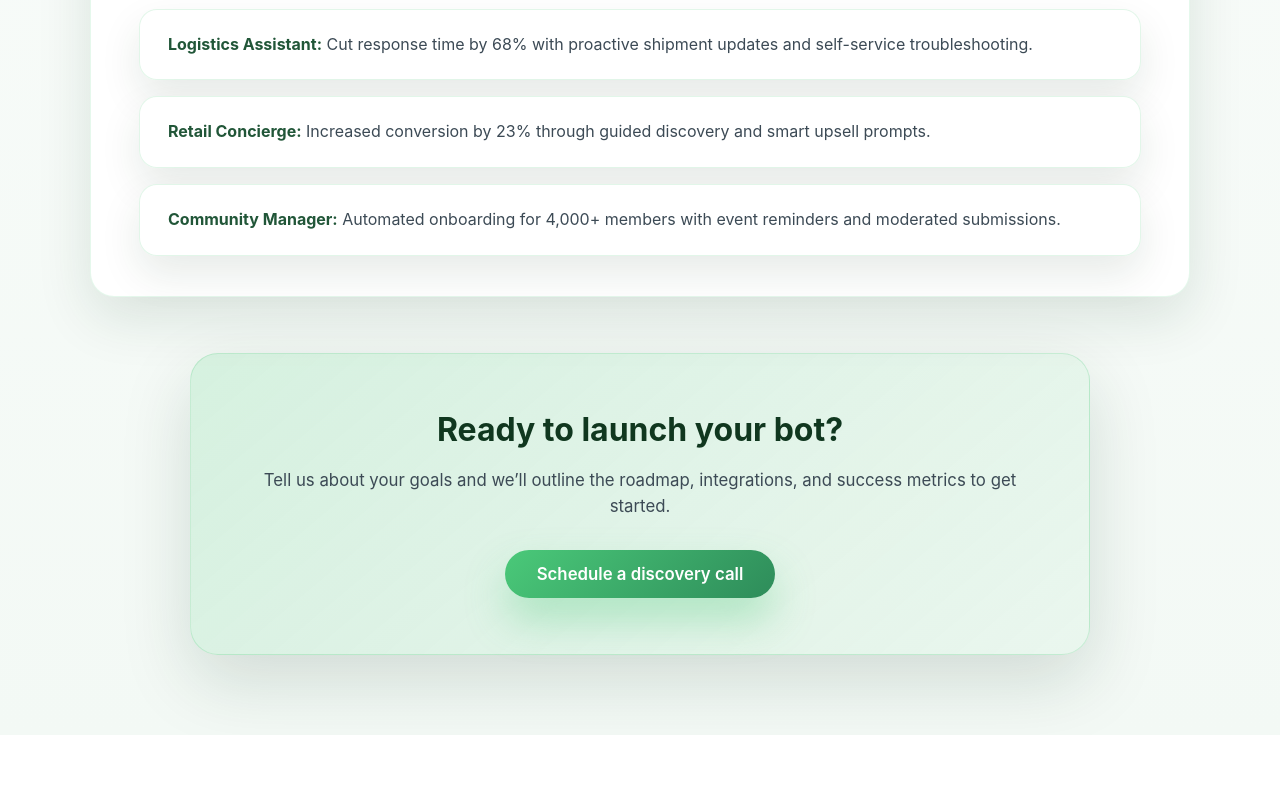
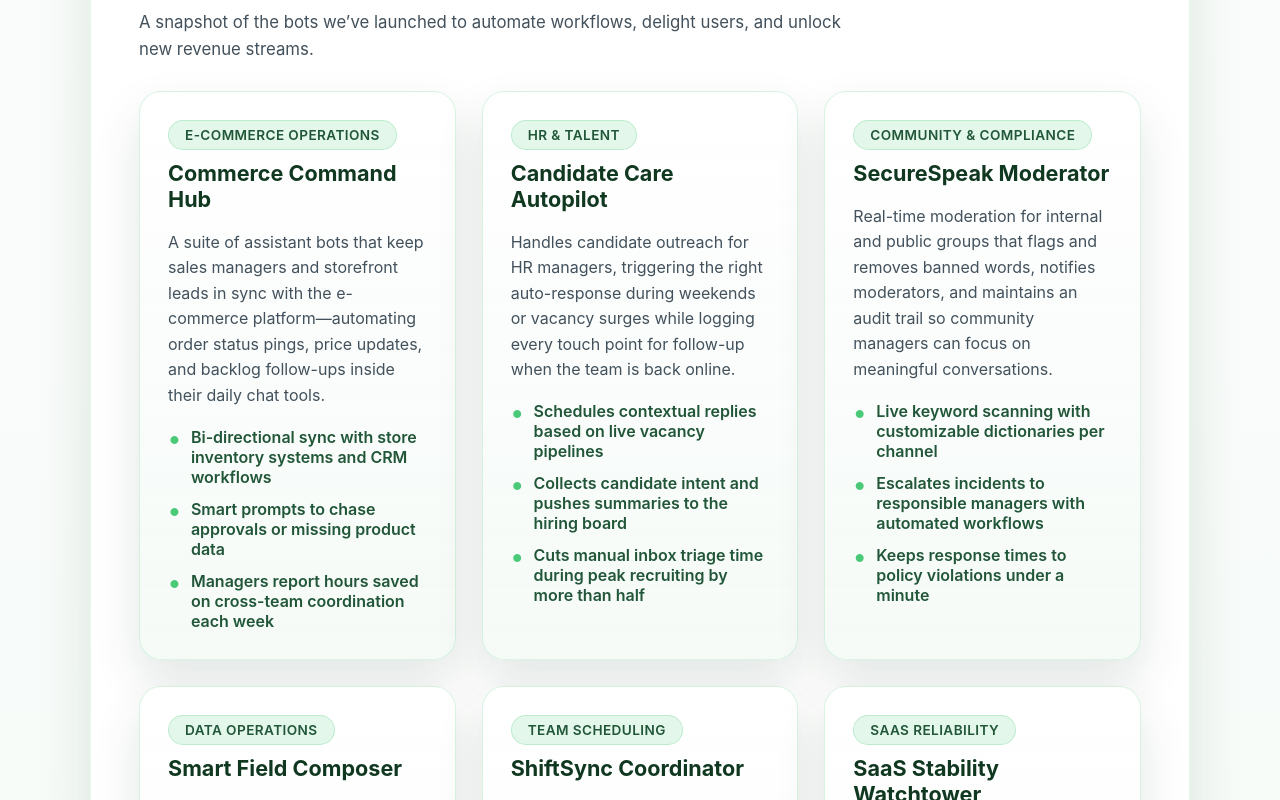
Before and after one commit to Tishify/tishify, a React (Create React App) app: page /chatbot-details in a window 1280 px wide. Shown: the part 1680-2480 px from the top of the page. Before the commit the page ends 2415 px from the top, so only its background shows below. Built offline with nearby package versions, Linux system fonts and the light colour scheme.

Commit message:
Add portfolio section to ChatbotDetails with styling

```diff
--- a/src/pages/ChatbotDetails.css
+++ b/src/pages/ChatbotDetails.css
@@ -348,3 +348,94 @@
     right: 20px;
   }
 }
+
+.chatbot-details__portfolio-intro {
+  max-width: 720px;
+  color: #42515c;
+  font-size: 1.05rem;
+  line-height: 1.6;
+  margin-bottom: 28px;
+}
+
+.chatbot-details__portfolio-grid {
+  display: grid;
+  grid-template-columns: repeat(auto-fit, minmax(260px, 1fr));
+  gap: 26px;
+}
+
+.chatbot-details__portfolio-card {
+  background: linear-gradient(180deg, rgba(255, 255, 255, 0.95), rgba(244, 250, 246, 0.9));
+  border: 1px solid rgba(74, 201, 121, 0.2);
+  border-radius: 22px;
+  padding: 28px;
+  box-shadow: 0 22px 48px rgba(16, 55, 31, 0.12);
+  display: flex;
+  flex-direction: column;
+  gap: 18px;
+  transition: transform 0.3s ease, box-shadow 0.3s ease, border-color 0.3s ease;
+}
+
+.chatbot-details__portfolio-card:hover {
+  transform: translateY(-8px);
+  box-shadow: 0 32px 70px rgba(16, 55, 31, 0.18);
+  border-color: rgba(46, 140, 90, 0.3);
+}
+
+.chatbot-details__portfolio-header {
+  display: flex;
+  flex-direction: column;
+  gap: 10px;
+}
+
+.chatbot-details__portfolio-tag {
+  align-self: flex-start;
+  padding: 6px 16px;
+  border-radius: 999px;
+  background: rgba(74, 201, 121, 0.15);
+  color: #215638;
+  font-weight: 600;
+  font-size: 0.85rem;
+  letter-spacing: 0.03em;
+  text-transform: uppercase;
+  border: 1px solid rgba(74, 201, 121, 0.25);
+}
+
+.chatbot-details__portfolio-card h3 {
+  font-size: 1.35rem;
+  color: #10371f;
+}
+
+.chatbot-details__portfolio-description {
+  color: #42515c;
+  line-height: 1.6;
+  font-size: 1rem;
+}
+
+.chatbot-details__portfolio-highlights {
+  list-style: none;
+  padding-left: 0;
+  display: grid;
+  gap: 12px;
+}
+
+.chatbot-details__portfolio-highlights li {
+  display: flex;
+  gap: 10px;
+  align-items: flex-start;
+  color: #215638;
+  font-weight: 600;
+}
+
+.chatbot-details__portfolio-highlights li::before {
+  content: '•';
+  color: #4ac979;
+  font-size: 1.6rem;
+  line-height: 1;
+  margin-top: -2px;
+}
+
+@media (max-width: 600px) {
+  .chatbot-details__portfolio-card {
+    padding: 24px;
+  }
+}
--- a/src/pages/ChatbotDetails.js
+++ b/src/pages/ChatbotDetails.js
@@ -1,6 +1,75 @@
 import React from 'react';
 import { Link } from 'react-router-dom';
 import './ChatbotDetails.css';
+
+const BOT_PORTFOLIO = [
+  {
+    title: 'Commerce Command Hub',
+    industry: 'E-commerce Operations',
+    description:
+      'A suite of assistant bots that keep sales managers and storefront leads in sync with the e-commerce platform—automating order status pings, price updates, and backlog follow-ups inside their daily chat tools.',
+    highlights: [
+      'Bi-directional sync with store inventory systems and CRM workflows',
+      'Smart prompts to chase approvals or missing product data',
+      'Managers report hours saved on cross-team coordination each week',
+    ],
+  },
+  {
+    title: 'Candidate Care Autopilot',
+    industry: 'HR & Talent',
+    description:
+      'Handles candidate outreach for HR managers, triggering the right auto-response during weekends or vacancy surges while logging every touch point for follow-up when the team is back online.',
+    highlights: [
+      'Schedules contextual replies based on live vacancy pipelines',
+      'Collects candidate intent and pushes summaries to the hiring board',
+      'Cuts manual inbox triage time during peak recruiting by more than half',
+    ],
+  },
+  {
+    title: 'SecureSpeak Moderator',
+    industry: 'Community & Compliance',
+    description:
+      'Real-time moderation for internal and public groups that flags and removes banned words, notifies moderators, and maintains an audit trail so community managers can focus on meaningful conversations.',
+    highlights: [
+      'Live keyword scanning with customizable dictionaries per channel',
+      'Escalates incidents to responsible managers with automated workflows',
+      'Keeps response times to policy violations under a minute',
+    ],
+  },
+  {
+    title: 'Smart Field Composer',
+    industry: 'Data Operations',
+    description:
+      'Parses incoming spreadsheets and API payloads, restructures the data, and autofills the required CRM fields so managers can get clean, actionable records without touching CSVs.',
+    highlights: [
+      'Google Sheets and API ingestion with auto-mapping to CRM structures',
+      'Detects inconsistencies before creating or updating records',
+      'Cuts data entry cycles for sales ops managers from hours to minutes',
+    ],
+  },
+  {
+    title: 'ShiftSync Coordinator',
+    industry: 'Team Scheduling',
+    description:
+      'Synchronizes manager schedules between CRM pipelines and Google Calendar, adds guardrails for shift swaps, and keeps the entire team aligned without endless chat threads.',
+    highlights: [
+      'Real-time calendar syncing with CRM milestones and handoffs',
+      'Self-service shift adjustments with approval flows for managers',
+      'Reduces double-bookings and missed handoffs across distributed teams',
+    ],
+  },
+  {
+    title: 'SaaS Stability Watchtower',
+    industry: 'SaaS Reliability',
+    description:
+      'Monitors SaaS services, aggregates health checks, and alerts the responsible on-call teams the moment thresholds are breached so incidents are resolved before customers notice.',
+    highlights: [
+      'Custom health dashboards that pull from internal and third-party APIs',
+      'Auto-assigns incidents to the right squad through incident workflows',
+      'Drives faster MTTR and transparent incident communications',
+    ],
+  },
+];
 
 function ChatbotDetails() {
   return (
@@ -65,6 +134,29 @@ function ChatbotDetails() {
       </section>
 
       <section className="chatbot-details__section">
+        <h2>Our Portfolio</h2>
+        <p className="chatbot-details__portfolio-intro">
+          A snapshot of the bots we’ve launched to automate workflows, delight users, and unlock new revenue streams.
+        </p>
+        <div className="chatbot-details__portfolio-grid">
+          {BOT_PORTFOLIO.map(bot => (
+            <article key={bot.title} className="chatbot-details__portfolio-card">
+              <header className="chatbot-details__portfolio-header">
+                <span className="chatbot-details__portfolio-tag">{bot.industry}</span>
+                <h3>{bot.title}</h3>
+              </header>
+              <p className="chatbot-details__portfolio-description">{bot.description}</p>
+              <ul className="chatbot-details__portfolio-highlights">
+                {bot.highlights.map(item => (
+                  <li key={item}>{item}</li>
+                ))}
+              </ul>
+            </article>
+          ))}
+        </div>
+      </section>
+
+      <section className="chatbot-details__section">
         <h2>Impact Highlights</h2>
         <ul className="chatbot-details__highlights">
           <li>
```
